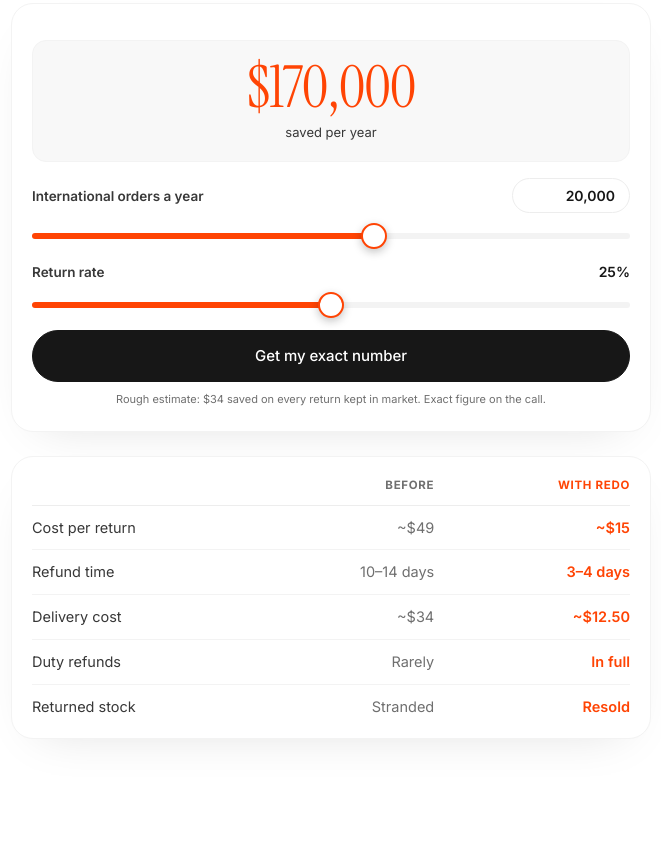
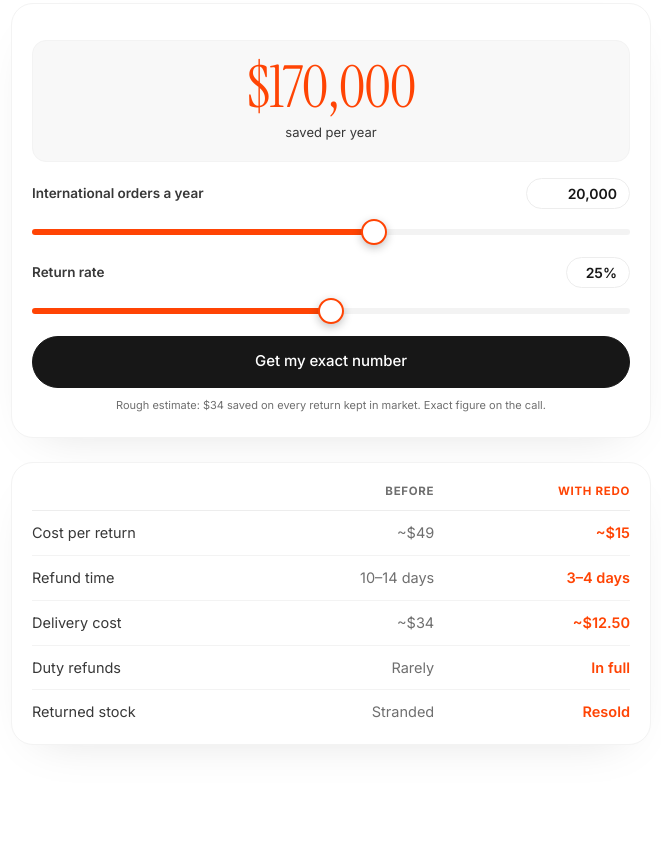
Before and after one commit to RedoKitchen/international-returns-landing-page, a website: page index.html in a window 1280 px wide. Shown: the part 1222-2090 px from the top of the page, without its empty margins (309-970 px from the left). Drawn offline with Linux system fonts and the light colour scheme.

Commit message:
Calculator pills: slimmer, and return rate is a matching editable pill
Both values now share the same pill treatment; typing a rate syncs the
slider and math (clamped to the 5-45 slider range).

Co-Authored-By: Claude Fable 5 <noreply@anthropic.com>

```diff
--- a/index.html
+++ b/index.html
@@ -595,19 +595,20 @@
     font-variant-numeric: tabular-nums;
   }
   .sv-out .nl { font-size: 13px; color: var(--ink-2); margin-top: 6px; }
-  .sv-row { display: flex; justify-content: space-between; align-items: baseline; margin: 16px 0 8px; }
+  .sv-row { display: flex; justify-content: space-between; align-items: center; gap: 12px; margin: 16px 0 8px; }
   .sv-row label { font-size: 13.5px; font-weight: 600; color: var(--ink-2); }
   .sv-row .v { font-weight: 600; font-size: 14px; color: var(--ink); }
   .sv-input {
     border: 1px solid var(--line);
     background: var(--bg);
     font: inherit; font-weight: 600; font-size: 14px; color: var(--ink);
-    text-align: right; width: 118px; padding: 6px 14px;
+    text-align: right; width: 104px; padding: 4px 12px;
     border-radius: 999px;
     -webkit-appearance: none; appearance: none;
     transition: border-color 0.15s ease, box-shadow 0.15s ease;
   }
   .sv-input:focus { outline: none; border-color: var(--accent); box-shadow: 0 0 0 3px rgba(255,68,4,.12); }
+  .sv-input.sm { width: 64px; }
   input[type=range] {
     -webkit-appearance: none; appearance: none;
     width: 100%; height: 6px; border-radius: 999px;
@@ -1009,7 +1010,7 @@
         </div>
         <div class="sv-row"><label for="svOrdVal">International orders a year</label><input class="v sv-input" id="svOrdVal" type="text" inputmode="numeric" autocomplete="off" value="20,000" aria-label="International orders a year" /></div>
         <input type="range" id="svOrders" min="0" max="1000" step="1" value="575" aria-label="International orders a year" />
-        <div class="sv-row"><label for="svRr">Return rate</label><span class="v" id="svRrVal">25%</span></div>
+        <div class="sv-row"><label for="svRrVal">Return rate</label><input class="v sv-input sm" id="svRrVal" type="text" inputmode="numeric" autocomplete="off" value="25%" aria-label="Return rate percent" /></div>
         <input type="range" id="svRr" min="5" max="45" step="1" value="25" aria-label="Return rate" />
         <a id="get-started" href="#book" class="btn btn-primary btn-lg">Get my exact number</a>
         <div class="sv-foot">Rough estimate: $34 saved on every return kept in market. Exact figure on the call.</div>
@@ -1629,11 +1630,18 @@
       if (document.activeElement !== ordVal) {
         ordVal.value = o.toLocaleString('en-US') + (manualOrders == null && o >= ORD_MAX ? '+' : '');
       }
-      rrVal.textContent = (+rrEl.value) + '%';
+      if (document.activeElement !== rrVal) rrVal.value = (+rrEl.value) + '%';
       set(total); fill(orders); fill(rrEl);
     }
     orders.addEventListener('input', function(){ manualOrders = null; ready = true; calc(); });
     rrEl.addEventListener('input', function(){ ready = true; calc(); });
+    rrVal.addEventListener('input', function(){
+      var digits = rrVal.value.replace(/[^0-9]/g, '');
+      if (digits === '') return;
+      rrEl.value = Math.max(5, Math.min(parseInt(digits, 10), 45));
+      ready = true; calc();
+    });
+    rrVal.addEventListener('blur', function(){ rrVal.value = (+rrEl.value) + '%'; });
     // Type an exact number: math uses it verbatim, the slider snaps alongside.
     ordVal.addEventListener('input', function(){
       var digits = ordVal.value.replace(/[^0-9]/g, '');
```
